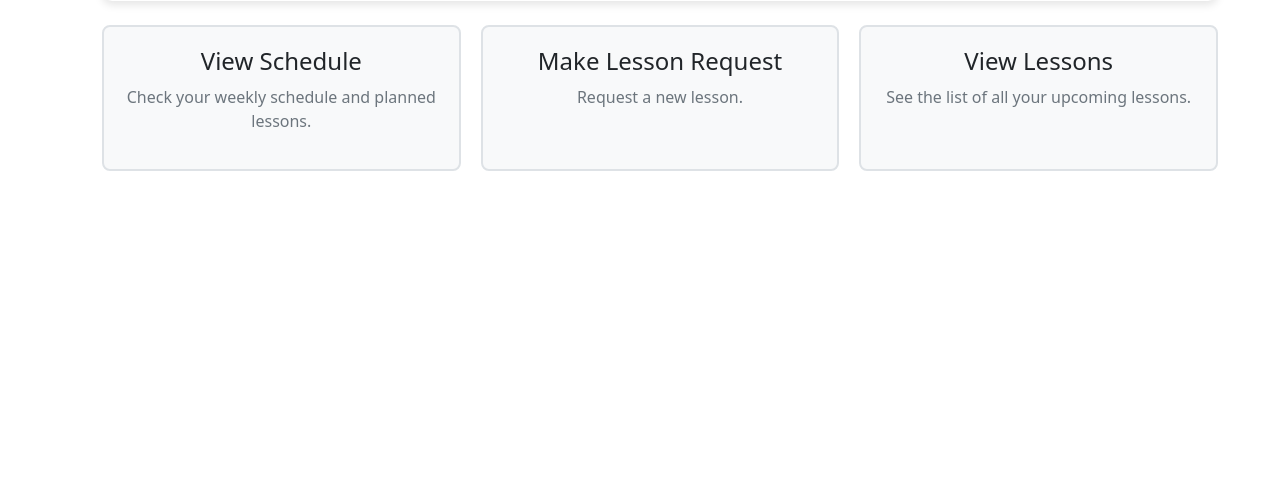
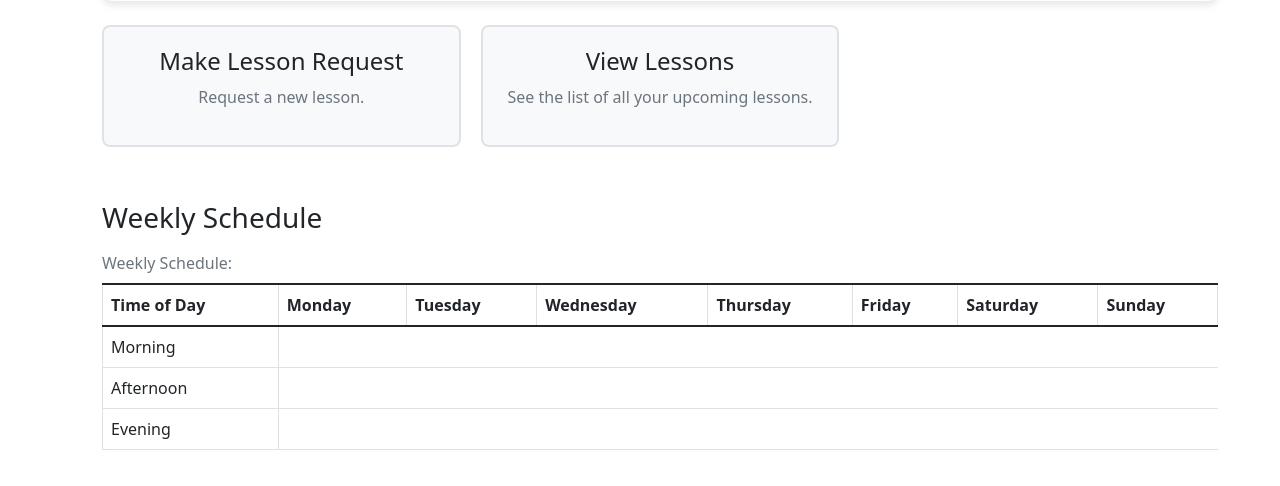
Before and after one commit to hm2412/Elk, a Django app: template tutorials/templates/student/dashboard_student.html in a window 1280 px wide. Shown: the part 387-873 px from the top of the page. Before the commit the page ends 558 px from the top, so only its background shows below. Run offline with Django 3.2, Linux system fonts and the light colour scheme; the template is opened without the code that fills it, so the values that code supplies are empty; some libraries are stand-ins or nearby versions.

Commit message:
Update lesson fields and weekly schedule layout

```diff
--- a/code_tutors/urls.py
+++ b/code_tutors/urls.py
@@ -32,7 +32,6 @@ urlpatterns = [
 
     path('dashboard/lesson-request/', views.create_lesson_request, name='lesson_request'),
     path('dashboard/view-lesson-request/', views.view_lesson_request, name='view_lesson_request'),
-    path('week_schedule/', views.week_schedule_view, name='week_schedule'),
     # ADMIN paths
 
     # STUDENT paths
--- a/tutorials/templates/partials/week_schedule.html
+++ b/tutorials/templates/partials/week_schedule.html
@@ -14,162 +14,46 @@
   </thead>
   <tbody>
     <tr>
+
       <td>Morning</td>
-      <td>
-          {% for lesson in lessons_by_time_and_day.morning.mon %}
-              <strong>{{ lesson.knowledge_area }}</strong> - {{ lesson.duration }}<br>
-          {% empty %}
+        {% for days, lessons in lessons_time_and_day.morning.items %}
+        <td>
+          {% if lessons %}
+              {% for lesson in lessons %}
+                  <strong>{{ lesson.knowledge_area }}</strong> - {{ lesson.duration }}<br>
+              {% endfor %}
+          {% else %}
               No lessons
-          {% endfor %}
+          {% endif %}
       </td>
-      <td>
-          {% for lesson in lessons_by_time_and_day.morning.tue %}
-              <strong>{{ lesson.knowledge_area }}</strong> - {{ lesson.duration }}<br>
-          {% empty %}
+    {% endfor %}
+    </tr>
+      <td>Afternoon</td>
+      {% for days, lessons in lessons_time_and_day.afternoon.items %}
+        <td>
+          {% if lessons %}
+              {% for lesson in lessons %}
+                  <strong>{{ lesson.knowledge_area }}</strong> - {{ lesson.duration }}<br>
+              {% endfor %}
+          {% else %}
               No lessons
-          {% endfor %}
+          {% endif %}
       </td>
-      <td>
-          {% for lesson in lessons_by_time_and_day.morning.wed %}
-              <strong>{{ lesson.knowledge_area }}</strong> - {{ lesson.duration }}<br>
-          {% empty %}
-              No lessons
-          {% endfor %}
-      </td>
-      <td>
-          {% for lesson in lessons_by_time_and_day.morning.thu %}
-              <strong>{{ lesson.knowledge_area }}</strong> - {{ lesson.duration }}<br>
-          {% empty %}
-              No lessons
-          {% endfor %}
-      </td>
-      <td>
-          {% for lesson in lessons_by_time_and_day.morning.fri %}
-              <strong>{{ lesson.knowledge_area }}</strong> - {{ lesson.duration }}<br>
-          {% empty %}
-              No lessons
-          {% endfor %}
-      </td>
-      <td>
-          {% for lesson in lessons_by_time_and_day.morning.sat %}
-              <strong>{{ lesson.knowledge_area }}</strong> - {{ lesson.duration }}<br>
-          {% empty %}
-              No lessons
-          {% endfor %}
-      </td>
-      <td>
-          {% for lesson in lessons_by_time_and_day.morning.sun %}
-              <strong>{{ lesson.knowledge_area }}</strong> - {{ lesson.duration }}<br>
-          {% empty %}
-              No lessons
-          {% endfor %}
-      </td>
-  </tr>
-  <tr>
-      <td>Afternoon</td>
-      <td>
-          {% for lesson in lessons_by_time_and_day.afternoon.mon %}
-              <strong>{{ lesson.knowledge_area }}</strong> - {{ lesson.duration }}<br>
-          {% empty %}
-              No lessons
-          {% endfor %}
-      </td>
-      <td>
-          {% for lesson in lessons_by_time_and_day.afternoon.tue %}
-              <strong>{{ lesson.knowledge_area }}</strong> - {{ lesson.duration }}<br>
-          {% empty %}
-              No lessons
-          {% endfor %}
-      </td>
-      <td>
-          {% for lesson in lessons_by_time_and_day.afternoon.wed %}
-              <strong>{{ lesson.knowledge_area }}</strong> - {{ lesson.duration }}<br>
-          {% empty %}
-              No lessons
-          {% endfor %}
-      </td>
-      <td>
-          {% for lesson in lessons_by_time_and_day.afternoon.thu %}
-              <strong>{{ lesson.knowledge_area }}</strong> - {{ lesson.duration }}<br>
-          {% empty %}
-              No lessons
-          {% endfor %}
-      </td>
-      <td>
-          {% for lesson in lessons_by_time_and_day.afternoon.fri %}
-              <strong>{{ lesson.knowledge_area }}</strong> - {{ lesson.duration }}<br>
-          {% empty %}
-              No lessons
-          {% endfor %}
-      </td>
-      <td>
-          {% for lesson in lessons_by_time_and_day.afternoon.sat %}
-              <strong>{{ lesson.knowledge_area }}</strong> - {{ lesson.duration }}<br>
-          {% empty %}
-              No lessons
-          {% endfor %}
-      </td>
-      <td>
-          {% for lesson in lessons_by_time_and_day.afternoon.sun %}
-              <strong>{{ lesson.knowledge_area }}</strong> - {{ lesson.duration }}<br>
-          {% empty %}
-              No lessons
-          {% endfor %}
-      </td>
+    {% endfor %}
   </tr>
   <tr>
       <td>Evening</td>
-      <td>
-          {% for lesson in lessons_by_time_and_day.evening.mon %}
-              <strong>{{ lesson.knowledge_area }}</strong> - {{ lesson.duration }}<br>
-          {% empty %}
+      {% for days, lessons in lessons_time_and_day.evening.items %}
+        <td>
+          {% if lessons %}
+              {% for lesson in lessons %}
+                  <strong>{{ lesson.knowledge_area }}</strong> - {{ lesson.duration }}<br>
+              {% endfor %}
+          {% else %}
               No lessons
-          {% endfor %}
+          {% endif %}
       </td>
-      <td>
-          {% for lesson in lessons_by_time_and_day.evening.tue %}
-              <strong>{{ lesson.knowledge_area }}</strong> - {{ lesson.duration }}<br>
-          {% empty %}
-              No lessons
-          {% endfor %}
-      </td>
-      <td>
-          {% for lesson in lessons_by_time_and_day.evening.wed %}
-              <strong>{{ lesson.knowledge_area }}</strong> - {{ lesson.duration }}<br>
-          {% empty %}
-              No lessons
-          {% endfor %}
-      </td>
-      <td>
-          {% for lesson in lessons_by_time_and_day.evening.thu %}
-              <strong>{{ lesson.knowledge_area }}</strong> - {{ lesson.duration }}<br>
-          {% empty %}
-              No lessons
-          {% endfor %}
-      </td>
-      <td>
-          {% for lesson in lessons_by_time_and_day.evening.fri %}
-              <strong>{{ lesson.knowledge_area }}</strong> - {{ lesson.duration }}<br>
-          {% empty %}
-              No lessons
-          {% endfor %}
-      </td>
-      <td>
-          {% for lesson in lessons_by_time_and_day.evening.sat %}
-              <strong>{{ lesson.knowledge_area }}</strong> - {{ lesson.duration }}<br>
-          {% empty %}
-              No lessons
-          {% endfor %}
-      </td>
-      <td>
-          {% for lesson in lessons_by_time_and_day.evening.sun %}
-              <strong>{{ lesson.knowledge_area }}</strong> - {{ lesson.duration }}<br>
-          {% empty %}
-              No lessons
-          {% endfor %}
-      </td>
+    {% endfor %}
     </tr>
   </tbody>
 </table>
-
-<a href="{% url 'dashboard' %}">Back to Dashboard</a>
--- a/tutorials/templates/student/dashboard_student.html
+++ b/tutorials/templates/student/dashboard_student.html
@@ -24,12 +24,6 @@
     <!-- boxes on the dashboard-->
     <br>
     <div class="dashboard-grid">
-
-        <a href="{% url 'week_schedule' %}" class="dashboard-box">
-            <h2>View Schedule</h2>
-            <p>Check your weekly schedule and planned lessons.</p>
-        </a>
-
         <a href="{% url 'lesson_request' %}" class="dashboard-box">
             <h2>Make Lesson Request</h2>
             <p>Request a new lesson.</p>
@@ -41,6 +35,10 @@
         </a>
     </div>
     <br/>
+    <div class="schedule-section">
+        <h3>Weekly Schedule</h3>
+        {% include 'partials/week_schedule.html' %}
+    </div>
 </div>
 
 {% endblock %}
--- a/tutorials/templates/view_lesson_request.html
+++ b/tutorials/templates/view_lesson_request.html
@@ -6,11 +6,10 @@
             <tr>
                 <th>Knowledge Area</th>
                 <th>Term</th>
-                <th>Time of Day</th>
                 <th>Duration</th>
-                <th>Start Time</th>
                 <th>Venue Preference</th>
                 <th>Days</th>
+                <th>Time of Day</th>
                 <th>Status</th>
             </tr>
         </thead>
@@ -19,11 +18,10 @@
                 <tr>
                     <td>{{ request.knowledge_area }}</td>
                     <td>{{ request.term }}</td>
-                    <td>{{ request.time_of_day}}</td>
                     <td>{{ request.duration }} minutes</td>
-                    <td>{{ request.start_time }}</td>
                     <td>{{ request.venue_preference }}</td>
                     <td>{{ request.days }}</td>
+                    <td>{{ request.time_of_day }}</td>
                     <td>{{ request.status }}</td>
                 </tr>
             {% empty %}
```
Also changed, not shown: tutorials/forms.py (+17 -8 lines), tutorials/models.py (+23 -10 lines), tutorials/views.py (+13 -12 lines), tutorials/migrations/0006_remove_lesson_frequency_lesson_end_time_and_more.py (added).
